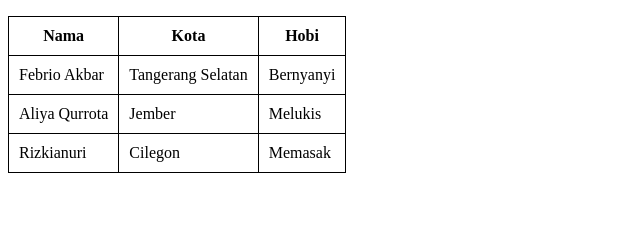
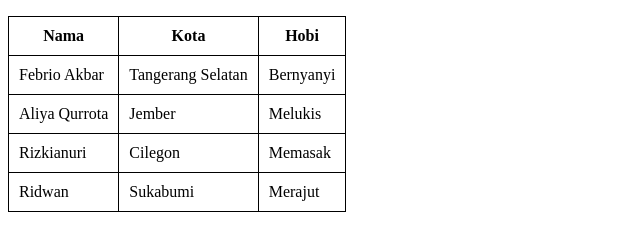
Before and after one commit to rizkianuuri/bootcamp-day-2, a plain HTML site: page index.html in a window 1280 px wide. Shown: the part 105-356 px from the top of the page, without its empty margins (0-640 px from the left). Drawn offline with Linux system fonts and the light colour scheme.

Commit message:
nuri nyoba

```diff
--- a/index.html
+++ b/index.html
@@ -31,6 +31,11 @@
         <td>Cilegon</td>
         <td>Memasak</td>
       </tr>
+      <tr>
+        <td>Ridwan</td>
+        <td>Sukabumi</td>
+        <td>Merajut</td>
+      </tr>
     </table>
   </body>
 </html>
```
